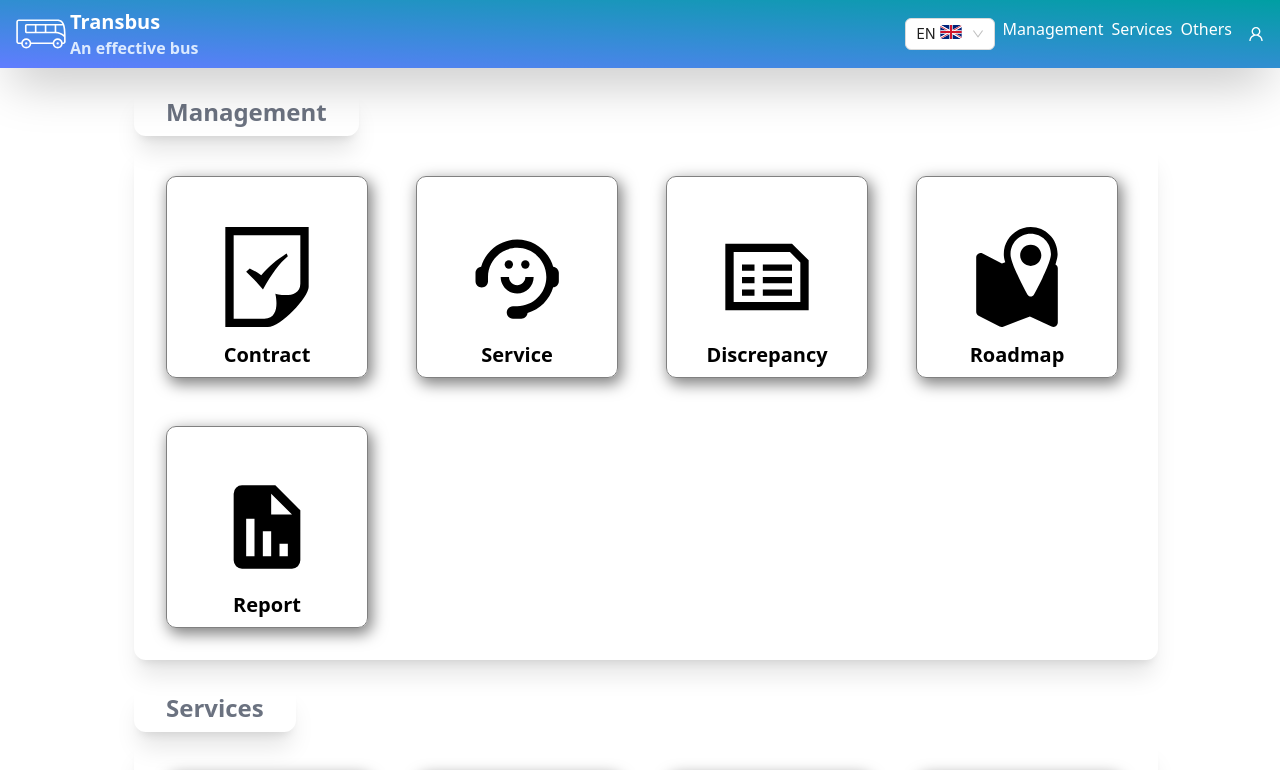
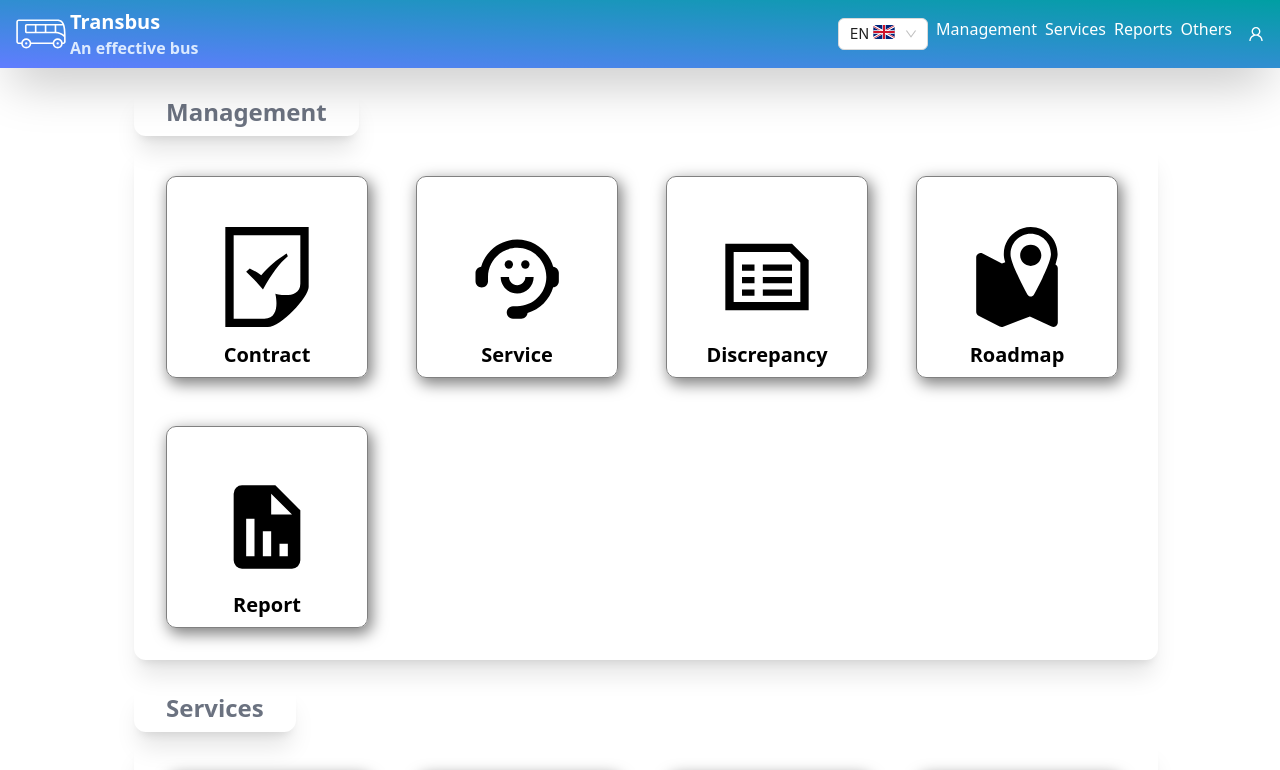
Before and after one commit to RichardOro01/Web-project, a Next.js app: page / in a window 1280 px wide. Shown: the top 770 px of the page. Built offline with nearby package versions, Linux system fonts and the light colour scheme.

Commit message:
fix: header opstions

```diff
--- a/src/app/layout.tsx
+++ b/src/app/layout.tsx
@@ -6,8 +6,6 @@ import { ConfigProvider } from "antd";
 import "@/styles/global.css";
 import StyledComponentsRegistry from "@/components/antd/AntdRegistry";
 import StoreProvider from "@/components/core/stores/StoreProvider";
-import { useEffect } from "react";
-import i18n from "../app/i18n"
 import AuthProvider from "@/components/auth/AuthProvider";
 
 const inter = Inter({ subsets: ["latin"] });
--- a/src/components/layouts/Header.tsx
+++ b/src/components/layouts/Header.tsx
@@ -1,6 +1,6 @@
 "use client";
 
-import React, { useEffect, useState } from "react";
+import React, { useState } from "react";
 import bus from "@/assets/bus.svg";
 import Image from "next/image";
 import { scrollToId } from "../core/scroll";
@@ -9,11 +9,7 @@ import { Dropdown, MenuProps, Select, Space } from "antd";
 import { MenuOutlined } from "@ant-design/icons";
 import UserOptions from "../navbar/UserOptions";
 import { useTranslation } from "react-i18next";
-import i18n from "../../../i18n/i18n";
-import { deleteCookie, getCookie, setCookie } from "@/services/utils/cookies";
 import useLanguageControl from "../../../i18n/hooks/useLanguageControl";
-import { SmileOutlined } from '@ant-design/icons';
-import { Option } from "antd/es/mentions";
 import UK from '@/assets/icons/items/uk.svg'
 import Spain from '@/assets/icons/items/spain.svg'
 
@@ -31,6 +27,7 @@ const items: MenuProps["items"] = [
           { key: "services", label: "Service" },
           { key: "discrepancy", label: "Discrepancy" },
           { key: "roadmap", label: "Roadmap" },
+          { key: "report", label: "Report"},
         ],
       },
       {
@@ -41,6 +38,30 @@ const items: MenuProps["items"] = [
           { key: "cars", label: "Cars" },
           { key: "drivers", label: "Drivers" },
           { key: "couples", label: "Couples" },
+        ],
+      },
+      {
+        key: "reports",
+        label: "Reports",
+        children: [
+          { key: "top_3_groups", label: "Top 3 groups activity" },
+          { key: "top_5_drivers", label: "Top 5 drivers activity" },
+          { key: "top_3_countries", label: "Top 3 countries" },
+          { key: "free_cover", label: "Free cover drivers" },
+          { key: "drivers_worked_group_tour", label: "Drivers worked group" },
+          { key: "contracts_in_period", label: "Contracts in period" },
+        ],
+      },
+      {
+        key: "others",
+        label: "Others",
+        children: [
+          { key: "districts", label: "District" },
+          { key: "fuels", label: "Fuel" },
+          { key: "countries", label: "Country" },
+          { key: "months", label: "Month" },
+          { key: "tourist_groups", label: "Tour group" },
+          { key: "users", label: "Users" },
         ],
       },
     ],
@@ -55,6 +76,10 @@ const scrollItems: MenuProps["items"] = [
   {
     key: "services",
     label: "Services",
+  },
+  {
+    key: "reports",
+    label: "Reports",
   },
   {
     key: "others",
@@ -116,6 +141,12 @@ const Header = () => {
                   </span>
                   <span
                     className="cursor-pointer"
+                    onClick={() => scrollToId("reports")}
+                  >
+                    {t("Reports")}
+                  </span>
+                  <span
+                    className="cursor-pointer"
                     onClick={() => scrollToId("others")}
                   >
                     {t("Others",{ns:"translation"})}
```
